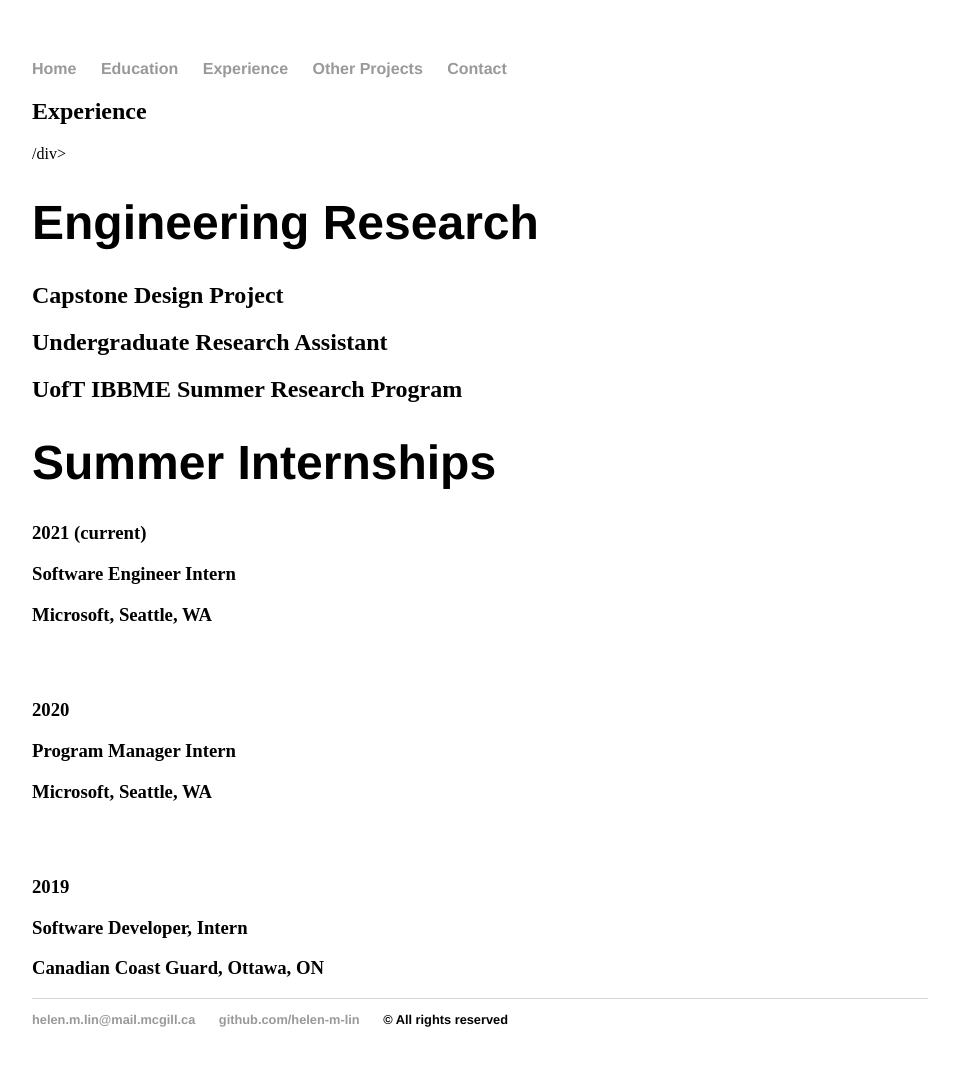
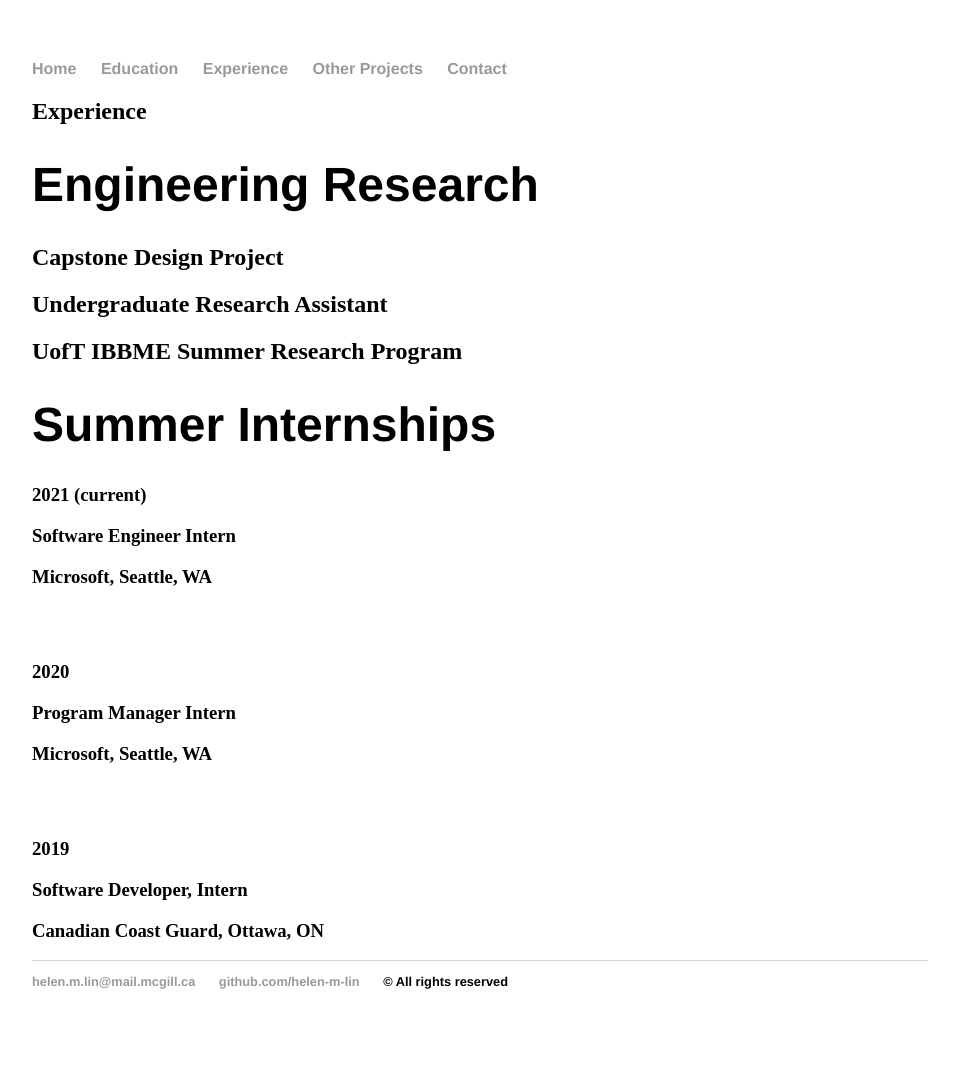
Before and after one commit to helen-m-lin/helenlincodes, a Jekyll site: the page built from experience.html, in a window 1280 px wide. Shown: the whole page, without its empty margins (160-1119 px from the left). Built offline with Jekyll 4.4.1, drawn with Linux system fonts in a browser that asks for light colours; after the commit the page ends 1049 px from its top, so only the background shows below that.

Commit message:
Update experience.html

```diff
--- a/experience.html
+++ b/experience.html
@@ -4,7 +4,7 @@ title: HL Experience
 ---
 <div class="subpage">
 <h2>Experience</h2>
-/div><!-- /.subpage-->
+</div><!-- /.subpage-->
 
 <div class="research">
 <h1>Engineering Research</h1>
```
